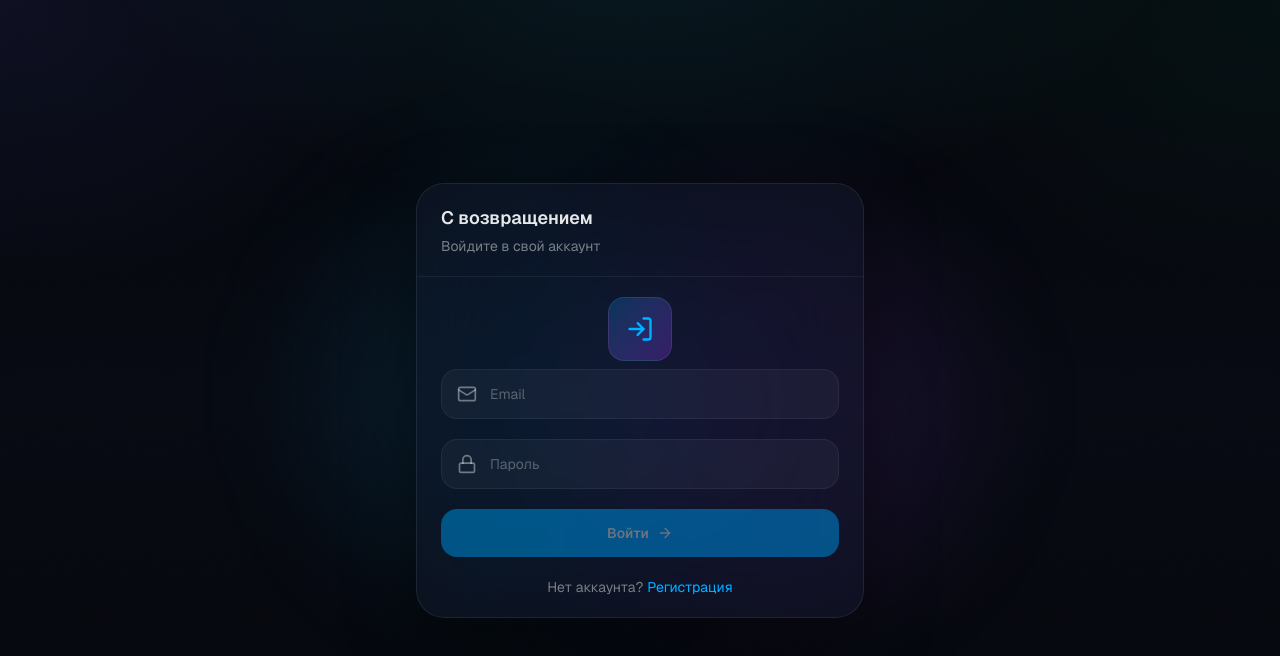
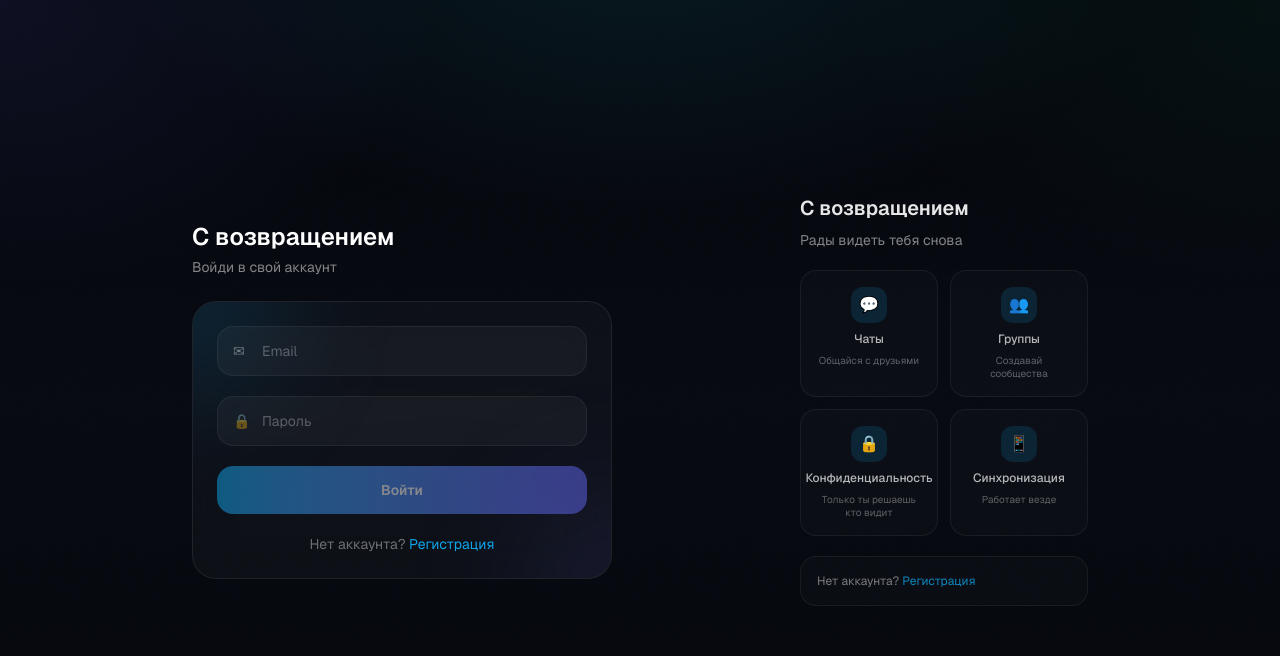
Before and after one commit to Nens888/clode-app, a Next.js app: page /auth/login in a window 1280 px wide. Shown: the top 656 px of the page. Built offline with nearby package versions, Linux system fonts and the light colour scheme.

Commit message:
Update LoginForm.tsx

```diff
--- a/src/components/auth/LoginForm.tsx
+++ b/src/components/auth/LoginForm.tsx
@@ -3,9 +3,7 @@
 import Link from "next/link";
 import { useRouter } from "next/navigation";
 import { useState } from "react";
-import { AuthCard } from "@/components/AuthCard";
 import { cn } from "@/lib/cn";
-import { LogIn, Mail, Lock, ArrowRight } from "lucide-react";
 
 export function LoginForm() {
   const router = useRouter();
@@ -17,16 +15,29 @@ export function LoginForm() {
 
   const canSubmit = Boolean(email.trim()) && Boolean(password) && !loading;
 
+  const features = [
+    { icon: "💬", title: "Чаты", desc: "Общайся с друзьями" },
+    { icon: "👥", title: "Группы", desc: "Создавай сообщества" },
+    { icon: "🔒", title: "Конфиденциальность", desc: "Только ты решаешь кто видит" },
+    { icon: "📱", title: "Синхронизация", desc: "Работает везде" },
+  ];
+
   return (
-    <div className="min-h-screen flex flex-col items-center justify-center px-4 py-8 relative overflow-hidden">
-      {/* Background decoration */}
-      <div className="absolute inset-0 -z-10">
-        <div className="absolute top-1/4 left-1/4 w-96 h-96 bg-[#0ea5e9]/10 rounded-full blur-3xl" />
-        <div className="absolute bottom-1/4 right-1/4 w-96 h-96 bg-purple-500/10 rounded-full blur-3xl" />
+    <div className="min-h-screen px-6 py-10 flex items-center justify-center">
+      <div className="mx-auto flex w-full max-w-4xl flex-col gap-8 lg:flex-row lg:items-center lg:justify-between">
+        {/* Левая колонка - форма (основная) */}
+        <div className="w-full lg:w-[420px]">
+          <div className="mb-6 text-center lg:text-left">
+            <h1 className="text-2xl font-semibold text-white">С возвращением</h1>
+            <p className="mt-1 text-sm text-white/50">Войди в свой аккаунт</p>
           </div>
 
-      <AuthCard title="С возвращением" subtitle="Войдите в свой аккаунт">
-        <form className="space-y-5" onSubmit={async (e) => {
+          <div className="relative overflow-hidden rounded-3xl border border-white/[0.08] bg-white/[0.03] p-6 backdrop-blur-xl">
+            {/* Декоративное свечение */}
+            <div className="pointer-events-none absolute -top-20 -left-20 h-40 w-40 rounded-full bg-[#0ea5e9]/20 blur-3xl" />
+            <div className="pointer-events-none absolute -bottom-20 -right-20 h-40 w-40 rounded-full bg-[#6366f1]/15 blur-3xl" />
+
+            <form className="relative space-y-5" onSubmit={async (e) => {
                 e.preventDefault();
                 setError(null);
                 setLoading(true);
@@ -47,23 +58,13 @@ export function LoginForm() {
                 } finally {
                   setLoading(false);
                 }
-          }}
-        >
-          {/* Icon */}
-          <div className="flex justify-center mb-2">
-            <div className="flex items-center justify-center w-16 h-16 rounded-2xl bg-gradient-to-br from-[#0ea5e9]/20 to-purple-500/20 border border-white/[0.08]">
-              <LogIn className="w-7 h-7 text-[#0ea5e9]" />
-            </div>
-          </div>
-
+              }}>
               {/* Email */}
               <div className="relative">
                 <div className={cn(
-              "absolute left-4 top-1/2 -translate-y-1/2 transition-colors",
+                  "absolute left-4 top-1/2 -translate-y-1/2 text-sm transition-colors",
                   focused === "email" ? "text-[#0ea5e9]" : "text-white/40"
-            )}>
-              <Mail className="w-5 h-5" />
-            </div>
+                )}>✉</div>
                 <input
                   value={email}
                   onChange={(e) => setEmail(e.target.value)}
@@ -73,20 +74,18 @@ export function LoginForm() {
                   type="email"
                   autoComplete="email"
                   className={cn(
-                "w-full rounded-2xl border bg-white/[0.04] py-3.5 pl-12 pr-4 text-sm text-white/90 placeholder:text-white/30 outline-none transition-all",
+                    "w-full rounded-2xl border bg-white/[0.04] py-3.5 pl-11 pr-4 text-sm text-white/90 placeholder:text-white/30 outline-none transition-all",
                     focused === "email" ? "border-[#0ea5e9]/50 bg-white/[0.06]" : "border-white/[0.06]"
                   )}
                 />
               </div>
 
-          {/* Password */}
+              {/* Пароль */}
               <div className="relative">
                 <div className={cn(
-              "absolute left-4 top-1/2 -translate-y-1/2 transition-colors",
+                  "absolute left-4 top-1/2 -translate-y-1/2 text-sm transition-colors",
                   focused === "password" ? "text-[#0ea5e9]" : "text-white/40"
-            )}>
-              <Lock className="w-5 h-5" />
-            </div>
+                )}>🔒</div>
                 <input
                   value={password}
                   onChange={(e) => setPassword(e.target.value)}
@@ -96,49 +95,94 @@ export function LoginForm() {
                   type="password"
                   autoComplete="current-password"
                   className={cn(
-                "w-full rounded-2xl border bg-white/[0.04] py-3.5 pl-12 pr-4 text-sm text-white/90 placeholder:text-white/30 outline-none transition-all",
+                    "w-full rounded-2xl border bg-white/[0.04] py-3.5 pl-11 pr-4 text-sm text-white/90 placeholder:text-white/30 outline-none transition-all",
                     focused === "password" ? "border-[#0ea5e9]/50 bg-white/[0.06]" : "border-white/[0.06]"
                   )}
                 />
               </div>
 
-          {error ? (
-            <div className="p-3 rounded-xl bg-red-500/10 border border-red-500/20 text-sm text-red-300">
+              {error && (
+                <div className="rounded-xl border border-red-500/20 bg-red-500/10 px-4 py-2.5 text-sm text-red-300">
                   {error}
                 </div>
-          ) : null}
+              )}
 
               <button
                 type="submit"
                 disabled={!canSubmit}
                 className={cn(
-              "w-full rounded-2xl bg-[#0ea5e9] px-5 py-3.5 text-sm font-semibold text-white transition-all flex items-center justify-center gap-2",
-              "hover:bg-[#0284c7] active:scale-[0.99]",
-              "disabled:opacity-40 disabled:cursor-not-allowed disabled:hover:bg-[#0ea5e9]",
-              loading && "animate-pulse",
+                  "w-full rounded-2xl bg-gradient-to-r from-[#0ea5e9] to-[#6366f1] px-5 py-3.5 text-sm font-semibold text-white transition-all",
+                  "hover:shadow-lg hover:shadow-[#0ea5e9]/25 hover:scale-[1.01] active:scale-[0.99]",
+                  (!canSubmit || loading) && "opacity-50 cursor-not-allowed"
                 )}
               >
                 {loading ? (
-              <>
+                  <span className="flex items-center justify-center gap-2">
                     <span className="h-4 w-4 animate-spin rounded-full border-2 border-white/30 border-t-white" />
                     Входим...
-              </>
-            ) : (
-              <>
-                Войти
-                <ArrowRight className="w-4 h-4" />
-              </>
-            )}
+                  </span>
+                ) : "Войти"}
               </button>
 
-          <div className="flex justify-center gap-1 text-sm text-white/45">
-            <span>Нет аккаунта?</span>
-            <Link href="/auth/register" className="text-[#0ea5e9] hover:text-[#38bdf8] transition-colors">
+              <div className="text-center text-sm text-white/40">
+                Нет аккаунта?{" "}
+                <Link href="/auth/register" className="text-[#0ea5e9] hover:text-[#38bdf8]">
                   Регистрация
                 </Link>
               </div>
             </form>
-      </AuthCard>
+          </div>
+        </div>
+
+        {/* Правая колонка - информация */}
+        <div className="hidden w-full space-y-5 lg:block lg:w-72">
+          <div className="space-y-2">
+            <h2 className="text-xl font-semibold text-white/90">С возвращением</h2>
+            <p className="text-sm text-white/50">Рады видеть тебя снова</p>
+          </div>
+
+          <div className="grid grid-cols-2 gap-3">
+            {features.map((f, i) => (
+              <div
+                key={i}
+                className="flex flex-col items-center gap-2 rounded-2xl border border-white/[0.06] bg-white/[0.02] p-4 text-center"
+              >
+                <div className="flex h-9 w-9 items-center justify-center rounded-xl bg-[#0ea5e9]/15 text-base">
+                  {f.icon}
+                </div>
+                <div className="text-xs font-medium text-white/70">{f.title}</div>
+                <div className="text-[10px] text-white/35 leading-tight">{f.desc}</div>
+              </div>
+            ))}
+          </div>
+
+          <div className="rounded-2xl border border-white/[0.06] bg-white/[0.02] p-4">
+            <div className="text-xs text-white/45">
+              Нет аккаунта?{" "}
+              <Link href="/auth/register" className="text-[#0ea5e9]/80 hover:text-[#0ea5e9]">
+                Регистрация
+              </Link>
+            </div>
+          </div>
+        </div>
+
+        {/* Мобильная версия */}
+        <div className="lg:hidden w-full">
+          <div className="grid grid-cols-2 gap-3">
+            {features.slice(0, 2).map((f, i) => (
+              <div
+                key={i}
+                className="flex items-center gap-3 rounded-xl border border-white/[0.06] bg-white/[0.02] p-3"
+              >
+                <div className="flex h-8 w-8 items-center justify-center rounded-lg bg-[#0ea5e9]/15 text-sm">
+                  {f.icon}
+                </div>
+                <div className="text-xs text-white/70">{f.title}</div>
+              </div>
+            ))}
+          </div>
+        </div>
+      </div>
     </div>
   );
 }
```
Lines whose indentation alone changed are shown as unchanged.
